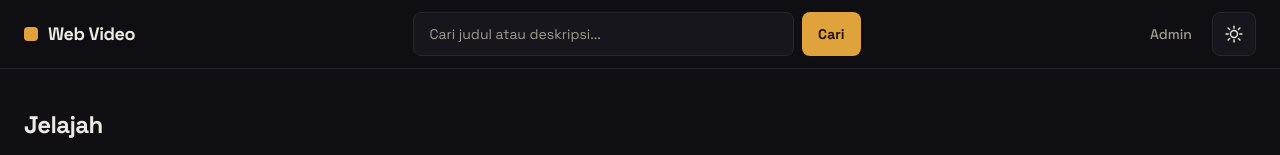
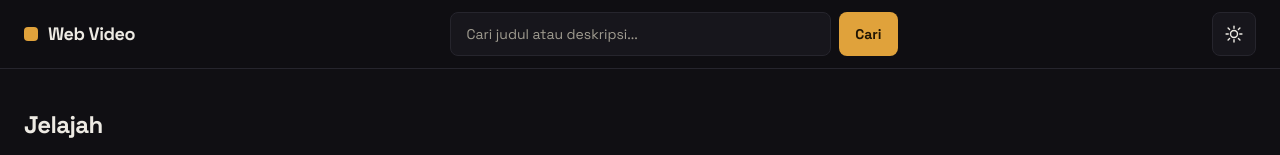
Before and after one commit to Anonim-Cihuy/web-video, a Next.js app: page / in a window 1280 px wide. Shown: the top 155 px of the page. Built offline with nearby package versions, Linux system fonts and the light colour scheme; no server answers; the database is empty.

Commit message:
Fix Vercel EBADPLATFORM: hapus direct dep Windows-only @next/swc-win32-x64-msvc
Paket itu tidak boleh ada di dependencies; Next memilih binary swc
per-platform lewat optionalDependencies-nya sendiri. Juga: Navbar publik
sudah tidak memuat tombol Admin.

```diff
--- a/components/Navbar.tsx
+++ b/components/Navbar.tsx
@@ -21,12 +21,6 @@ export default function Navbar() {
           </Suspense>
         </div>
         <nav className="order-2 ml-auto flex items-center gap-2 sm:order-3 sm:ml-0" aria-label="Navigasi utama">
-          <Link
-            href="/admin"
-            className="inline-flex h-11 items-center rounded-lg px-3 text-sm font-medium text-muted transition-colors hover:text-foreground"
-          >
-            Admin
-          </Link>
           <ThemeToggle />
         </nav>
       </div>
--- a/package.json
+++ b/package.json
@@ -9,7 +9,6 @@
     "lint": "eslint"
   },
   "dependencies": {
-    "@next/swc-win32-x64-msvc": "^16.4.5",
     "@supabase/ssr": "^0.12.7",
     "@supabase/supabase-js": "^2.119.0",
     "next": "16.4.5",
```
Also changed, not shown: 1 other file (tests, documents, lock files or other folders).
